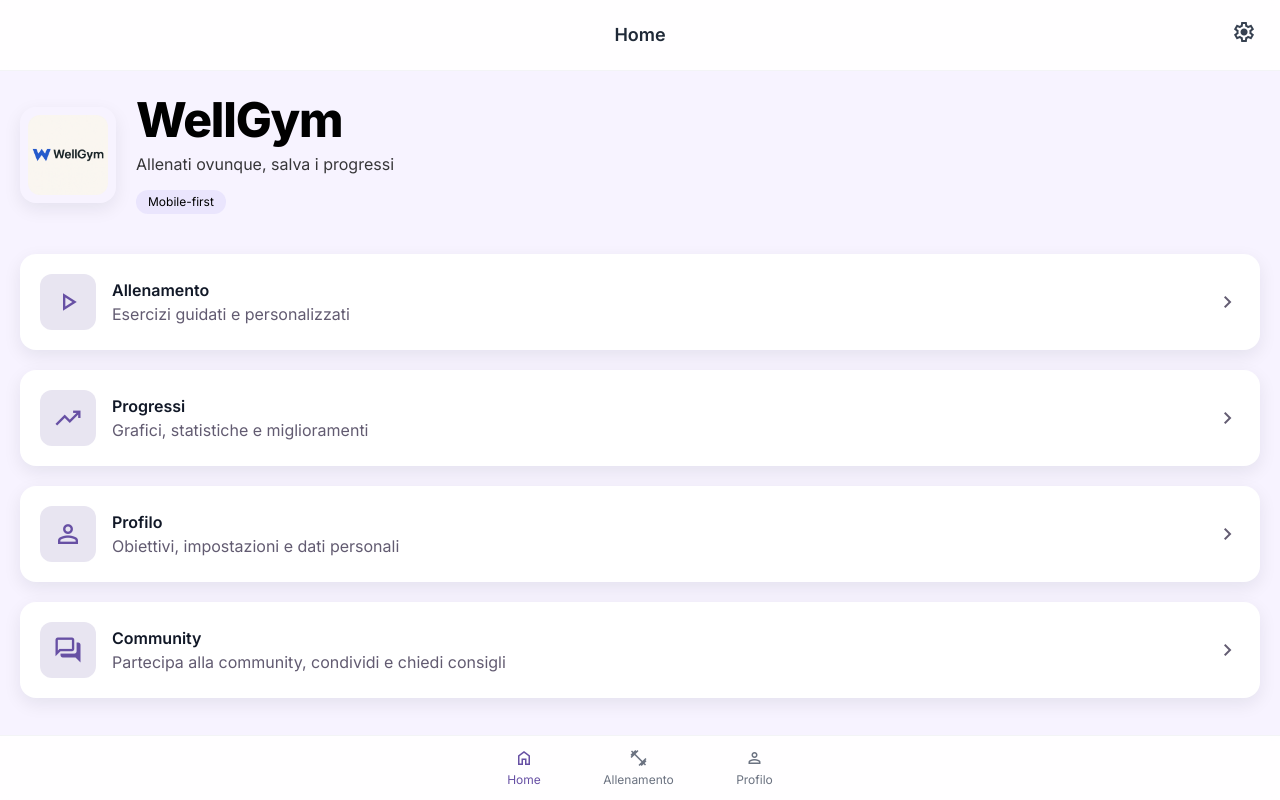
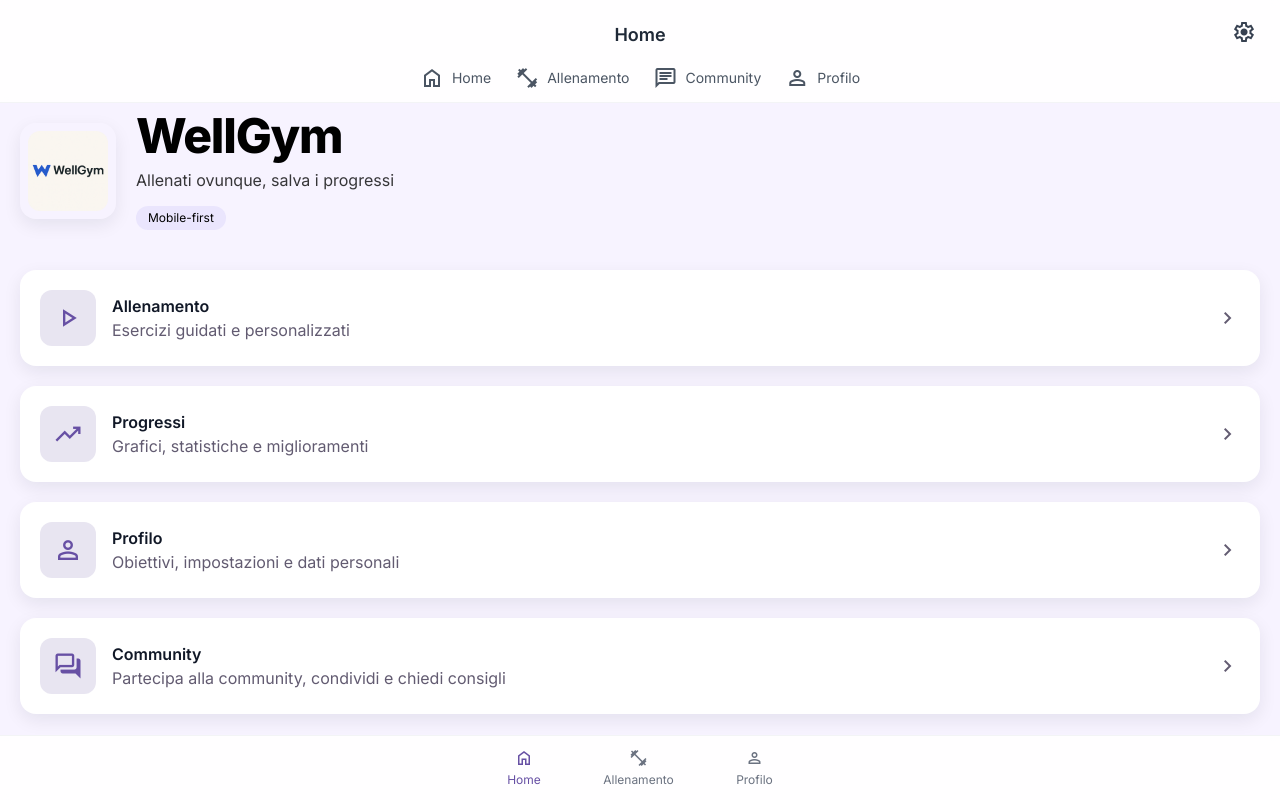
Before and after one commit to Sambuzi/A5, a React (Vite) app: page / in a window 1280 px wide. Built offline with nearby package versions, Linux system fonts and the light colour scheme.

Commit message:
improved color scheme for buttons in Workout.jsx

```diff
--- a/src/components/AppBar.jsx
+++ b/src/components/AppBar.jsx
@@ -1,11 +1,12 @@
 import React from 'react'
-import { useNavigate } from 'react-router-dom'
+import { useNavigate, Link } from 'react-router-dom'
 
 export default function AppBar({ title, showBack = true }){
   const navigate = useNavigate()
   return (
     <>
-      <div className="fixed top-0 left-0 right-0 z-50 w-full bg-white/90 backdrop-blur-sm border-b border-gray-100 px-4 py-3 flex items-center justify-between">
+      <div className="fixed top-0 left-0 right-0 z-50 w-full bg-white/90 backdrop-blur-sm border-b border-gray-100 px-4 py-3">
+        <div className="flex items-center justify-between">
           {showBack ? (
             <button aria-label="Indietro" onClick={()=>navigate(-1)} className="text-gray-700 p-2 rounded-md">
               <span className="material-symbols-outlined">arrow_back</span>
@@ -21,8 +22,32 @@ export default function AppBar({ title, showBack = true }){
           </button>
         </div>
 
-      {/* spacer to reserve AppBar height for page content */}
-      <div className="h-16" aria-hidden="true" />
+        {/* secondary nav for larger screens */}
+        <nav className="hidden md:flex w-full justify-center gap-6 mt-2">
+          <Link to="/" className="flex items-center gap-2 text-sm text-gray-600 hover:text-primary">
+            <span className="material-symbols-outlined">home</span>
+            <span>Home</span>
+          </Link>
+
+          <Link to="/workout" className="flex items-center gap-2 text-sm text-gray-600 hover:text-primary">
+            <span className="material-symbols-outlined">fitness_center</span>
+            <span>Allenamento</span>
+          </Link>
+
+          <Link to="/community" className="flex items-center gap-2 text-sm text-gray-600 hover:text-primary">
+            <span className="material-symbols-outlined">chat</span>
+            <span>Community</span>
+          </Link>
+
+          <Link to="/profile" className="flex items-center gap-2 text-sm text-gray-600 hover:text-primary">
+            <span className="material-symbols-outlined">person</span>
+            <span>Profilo</span>
+          </Link>
+        </nav>
+      </div>
+
+      {/* spacer to reserve AppBar height for page content (bigger because of secondary nav on md+) */}
+      <div className="h-20" aria-hidden="true" />
     </>
   )
 }
--- a/src/pages/Workout.jsx
+++ b/src/pages/Workout.jsx
@@ -35,11 +35,11 @@ function Timer({ initialSeconds = 45, onComplete }){
       </div>
       <div className="flex items-center gap-2">
         {running ? (
-          <button className="px-3 py-2 bg-gray-200 rounded" onClick={()=>setRunning(false)}>Pausa</button>
+          <button className="px-3 py-2 bg-amber-500 text-white font-semibold rounded-md shadow-sm hover:bg-amber-600 focus:outline-none focus:ring-2 focus:ring-amber-300" onClick={()=>setRunning(false)}>Pausa</button>
         ) : (
-          <button className="px-3 py-2 bg-primary text-white rounded" onClick={()=>setRunning(true)}>Avvia</button>
+          <button className="px-3 py-2 bg-green-600 text-white font-semibold rounded-md shadow-sm hover:bg-green-700 focus:outline-none focus:ring-2 focus:ring-green-300" onClick={()=>setRunning(true)}>Avvia</button>
         )}
-        <button className="px-3 py-2 bg-gray-100 rounded" onClick={reset}>Reset</button>
+        <button className="px-3 py-2 bg-white border border-gray-200 rounded-md hover:bg-gray-50 focus:outline-none focus:ring-2 focus:ring-gray-200" onClick={reset}>Reset</button>
       </div>
     </div>
   )
@@ -186,7 +186,7 @@ export default function Workout(){
             {message && <div className="mt-3 text-sm text-green-600">{message}</div>}
 
             <div className="mt-6 flex gap-2">
-              <button className="px-4 py-2 bg-indigo-600 text-white rounded" onClick={()=>saveCompleted(0, current)}>Segna completato</button>
+              <button aria-label="Segna completato" className="px-4 py-2 bg-indigo-600 text-white rounded-lg shadow-md hover:bg-indigo-700 focus:outline-none focus:ring-2 focus:ring-indigo-300" onClick={()=>saveCompleted(0, current)}>Segna completato</button>
 
               {(() => {
                 const list = exercises.filter(e => (e.category || 'Generale') === (selectedCategory || (current.category || 'Generale')))
@@ -195,17 +195,20 @@ export default function Workout(){
 
                 if(!isLast){
                   return (
-                    <button className="px-4 py-2 bg-gray-100 rounded" onClick={()=>{
+                    <button aria-label="Successivo" className="px-4 py-2 bg-green-500 text-white font-semibold rounded-lg shadow-md hover:bg-green-600 focus:outline-none focus:ring-2 focus:ring-green-200 flex items-center gap-2" onClick={()=>{
                       const next = list[idx+1]
                       setSelected(next.id)
                       setReps(10)
                       setMessage(null)
-                    }}>Successivo</button>
+                    }}>
+                      <span className="material-symbols-outlined text-base leading-none">arrow_forward</span>
+                      <span>Successivo</span>
+                    </button>
                   )
                 }
 
                 return (
-                  <button className="px-4 py-2 bg-red-600 text-white rounded" onClick={()=>{
+                  <button aria-label="Termina allenamento" className="px-4 py-2 bg-red-600 text-white rounded-lg shadow-md hover:bg-red-700 focus:outline-none focus:ring-2 focus:ring-red-200" onClick={()=>{
                     // finish the opened category/workout
                     setSelected(null)
                     setSelectedCategory(null)
@@ -213,8 +216,10 @@ export default function Workout(){
                   }}>Termina allenamento</button>
                 )
               })()}
-
-              <button className="px-4 py-2 bg-gray-100 rounded" onClick={()=>setSelected(null)}>Indietro</button>
+              <button aria-label="Indietro" className="px-4 py-2 bg-white text-gray-800 border border-gray-200 rounded-lg shadow-sm hover:bg-gray-50 focus:outline-none focus:ring-2 focus:ring-gray-200 flex items-center gap-2" onClick={()=>setSelected(null)}>
+                <span className="material-symbols-outlined text-base leading-none">arrow_back</span>
+                <span>Indietro</span>
+              </button>
             </div>
           </div>
         )}
```
Lines whose indentation alone changed are shown as unchanged.
